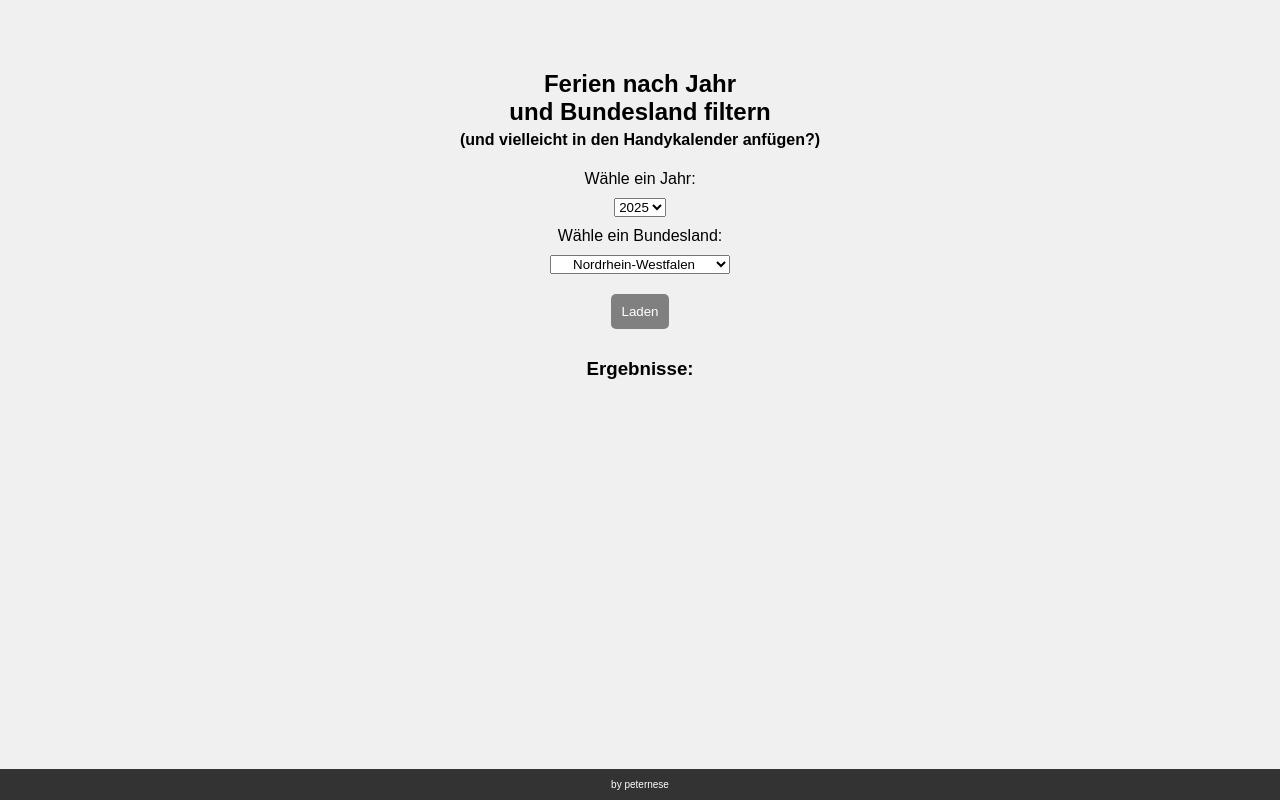
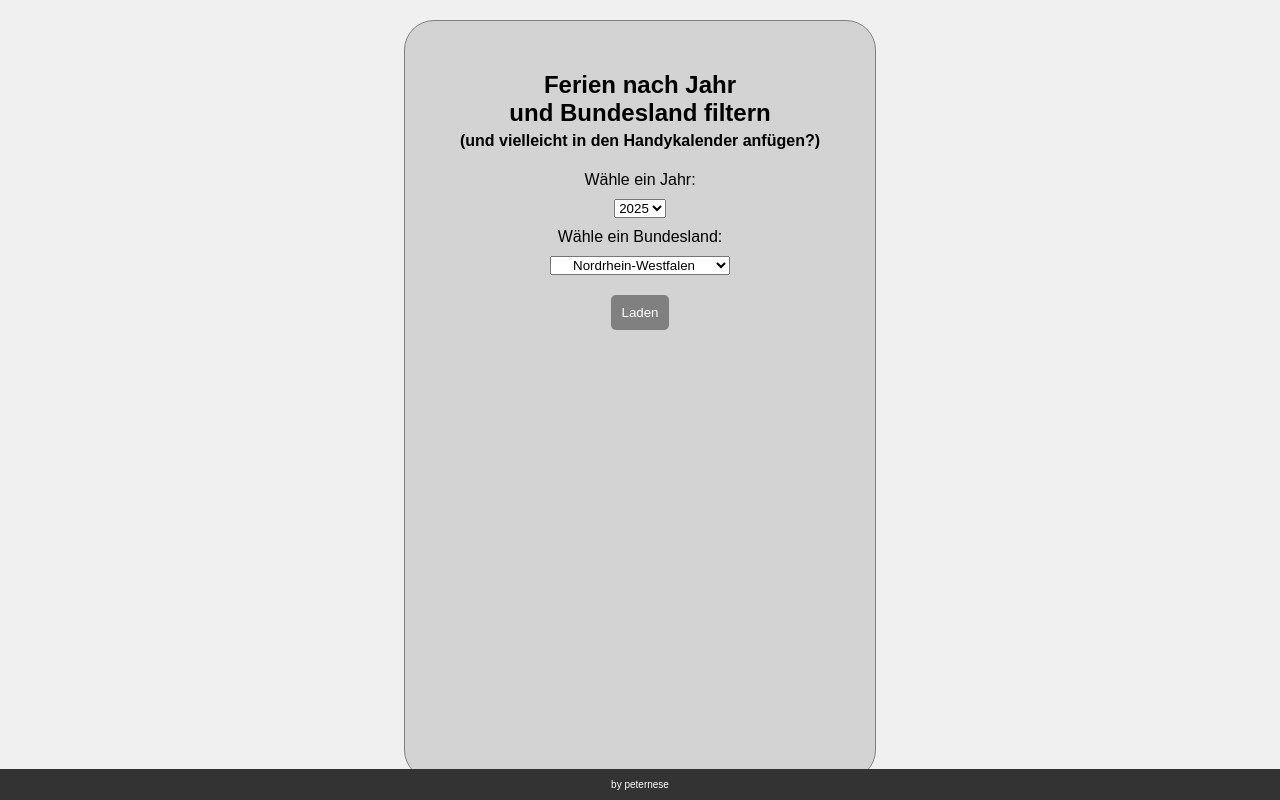
Before and after one commit to peternese/FerienDownload, a plain HTML site: page index.html in a window 1280 px wide. Drawn offline with Linux system fonts and the light colour scheme.

Commit message:
bissl card optik

```diff
--- a/index.html
+++ b/index.html
@@ -8,6 +8,7 @@
     <script src="script.js" defer></script>
 </head>
 <body>
+    <div class="card">
     <h2>Ferien nach Jahr <br>und Bundesland filtern</h2>
     <h4 style="padding:none;margin-top:-15px;">(und vielleicht in den Handykalender anfügen?)</h4>
 
@@ -21,14 +22,11 @@
 
     <button onclick="fetchHolidays()">Laden</button>
 
-    <h3>Ergebnisse:</h3>
+    <h3 id="holidayHead"></h3>
     <ul id="holidayList"></ul>
 
     <button onclick="addToCalendar()" id="calendarButton" style="display:none;">Zum iPhone-Kalender hinzufügen</button>
-
-    <script>
-    </script>
-
+    </div>
 </body>
 <footer>
     by peternese
--- a/script.js
+++ b/script.js
@@ -60,6 +60,8 @@
                 }
 
                 // Anzeige aktualisieren
+                let holidayHead = document.getElementById("holidayHead");
+                holidayHead.innerHTML = "Ferienzeiten";
                 let holidayList = document.getElementById("holidayList");
                 holidayList.innerHTML = ""; // Vorherige Einträge löschen
 
--- a/style.css
+++ b/style.css
@@ -16,7 +16,7 @@ body {
     list-style-type: none;
     padding: 0;
     text-align: right;
-    font-size: 8px;
+    font-size: 9px;
     max-height:150px;
     overflow: scroll;
     margin: 20px;
@@ -40,3 +40,23 @@ footer {
     padding: 10px 0;
     font-size: 10px;
 }
+.card{
+    background-color: lightgrey;
+    position:absolute;
+    top: 0;
+    right: 0;
+    left: 0;
+    bottom: 0;
+    max-height: 740px;
+    margin: 20px 20px 50px 20px;
+    padding: 30px 10px;
+    border-radius: 30px;
+    max-width: 450px;
+    border: solid 1px grey;
+}
+
+@media only screen and (min-width: 740px){
+    .card{
+        margin: 20px auto;
+    }
+}
```
